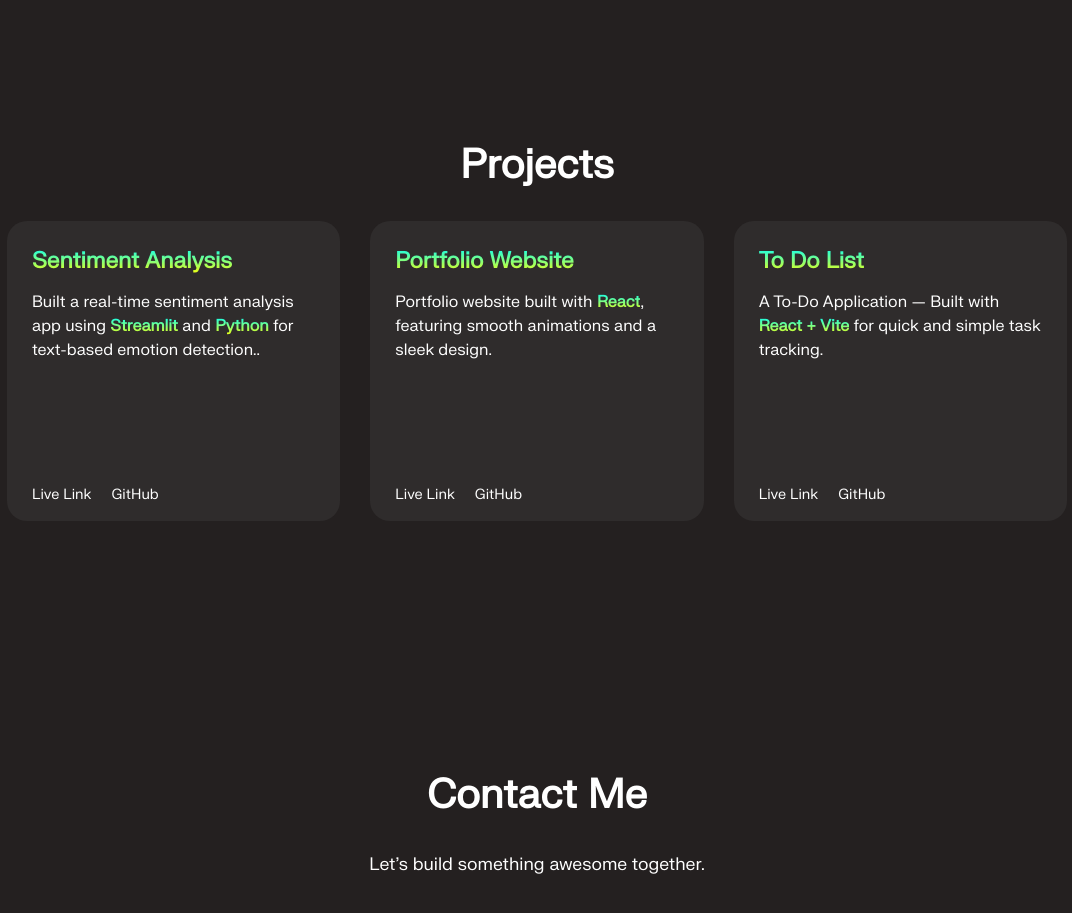
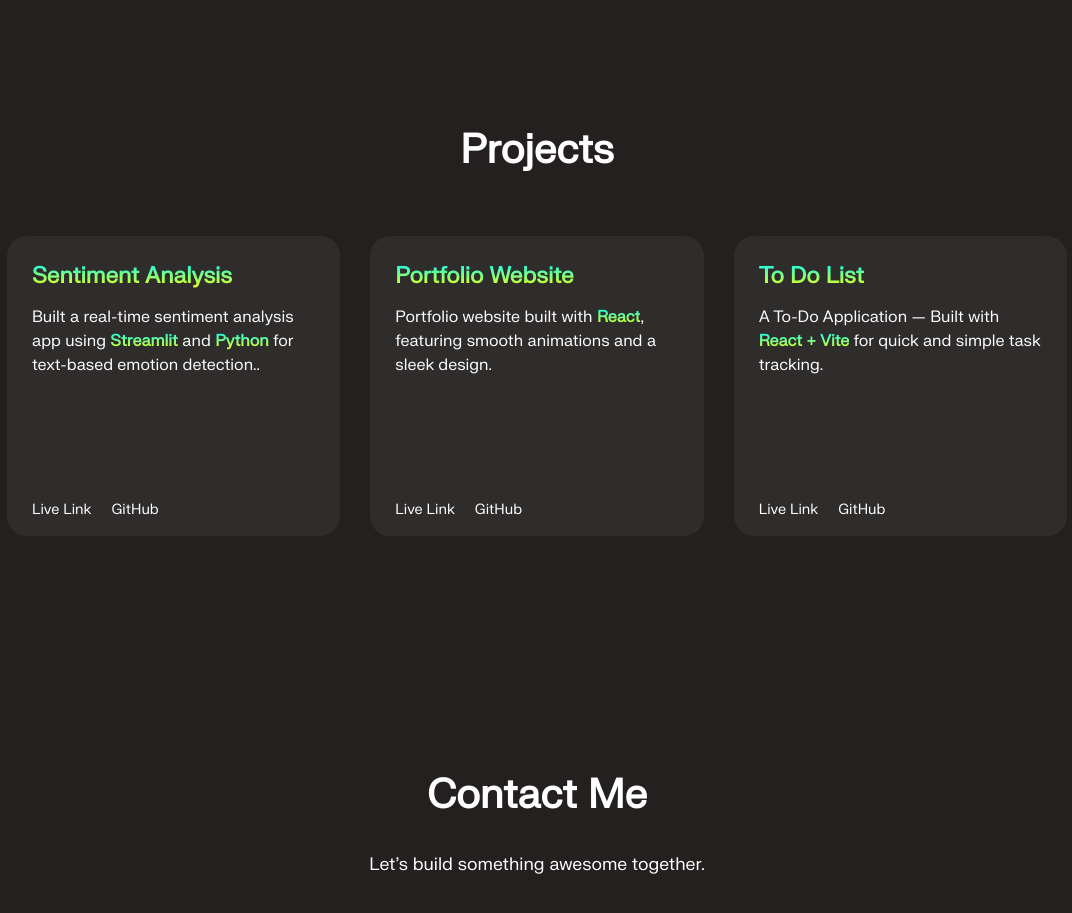
Before and after one commit to RaviAshray15/personal-portfolio, a React (Create React App) app: page / in a window 1280 px wide. Shown: the part 2540-3453 px from the top of the page, without its empty margins (103-1175 px from the left). Built offline with nearby package versions, Linux system fonts and the light colour scheme.

Commit message:
Update Navbar.css

```diff
--- a/src/components/Navbar.css
+++ b/src/components/Navbar.css
@@ -282,6 +282,7 @@ section h2 {
 
 .projects h2{
     text-align: center;
+    margin-bottom: 60px;
 }
 
 .project-list {
```
